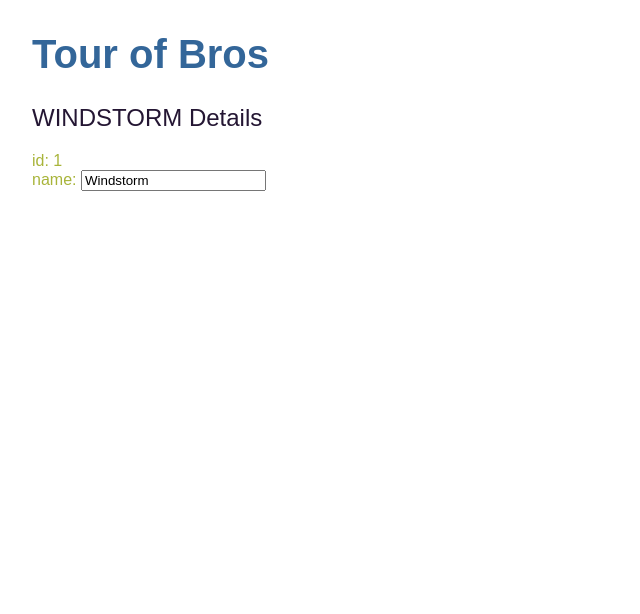
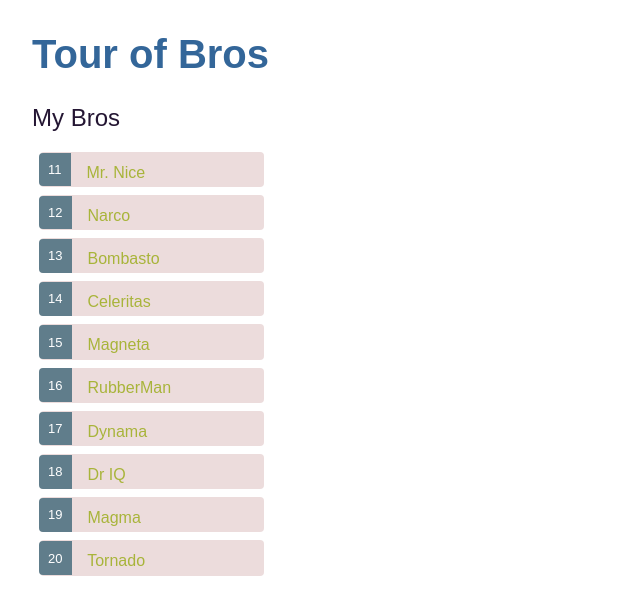
Before and after one commit to yayura/angular2tutor, an Angular app: page / in a window 1280 px wide. Shown: the top 614 px of the page, without its empty margins (0-640 px from the left). Built offline with nearby package versions, Linux system fonts and the light colour scheme.

Commit message:
list added *ngFor css class

```diff
--- a/src/app/bros/bros.component.css
+++ b/src/app/bros/bros.component.css
@@ -0,0 +1,47 @@
+.selected {
+    background-color: rgb(49, 142, 182) !important;
+    color: rgb(243, 203, 203);
+  }
+  .bros {
+    margin: 0 0 2em 0;
+    list-style-type: none;
+    padding: 0;
+    width: 15em;
+  }
+  .bros li {
+    cursor: pointer;
+    position: relative;
+    left: 0;
+    background-color: rgb(236, 220, 220);
+    margin: .5em;
+    padding: .3em 0;
+    height: 1.6em;
+    border-radius: 4px;
+  }
+  .bros li.selected:hover {
+    background-color: #BBD8DC !important;
+    color: white;
+  }
+  .bros li:hover {
+    color: #607D8B;
+    background-color: #DDD;
+    left: .1em;
+  }
+  .bros .text {
+    position: relative;
+    top: -3px;
+  }
+  .bros .badge {
+    display: inline-block;
+    font-size: small;
+    color: white;
+    padding: 0.8em 0.7em 0 0.7em;
+    background-color: #607D8B;
+    line-height: 1em;
+    position: relative;
+    left: -1px;
+    top: -4px;
+    height: 1.8em;
+    margin-right: .8em;
+    border-radius: 4px 0 0 4px;
+  }
--- a/src/app/bros/bros.component.html
+++ b/src/app/bros/bros.component.html
@@ -1,7 +1,20 @@
-<h2>{{ bro.name | uppercase }} Details</h2>
-<div><span>id: </span>{{bro.id}}</div>
-<div>
-  <label>name:
-    <input [(ngModel)]="bro.name" placeholder="name">
-  </label>
-</div>
+<h2>My Bros</h2>
+<div *ngIf="selectedBro">
+
+   <h2>{{ selectedBro.name | uppercase }} Details</h2>
+   <div><span>id: </span>{{selectedBro.id}}</div>
+   <div>
+     <label>name:
+       <input [(ngModel)]="selectedBro.name" placeholder="name">
+     </label>
+   </div>
+
+ </div>
+
+<ul class="bros">
+  <li *ngFor="let bro of bros"
+    [class.selected]="bro === selectedBro"
+    (click)="onSelect(bro)">
+    <span class="badge">{{bro.id}}</span> {{bro.name}}
+  </li>
+</ul>
--- a/src/app/bros/bros.component.ts
+++ b/src/app/bros/bros.component.ts
@@ -1,17 +1,25 @@
 import { Component, OnInit } from '@angular/core';
 import { Bro } from '../bro';
+import { BROS } from '../mock-bros';
 @Component({
   selector: 'app-bros',
   templateUrl: './bros.component.html',
   styleUrls: ['./bros.component.css']
 })
 export class BrosComponent implements OnInit {
-  bro: Bro = {
-    id:1,
-    name: "Windstorm"
-  };
+
+  bros = BROS;
+
+  selectedBro: Bro;
+
   constructor() { }
-    ngOnInit() {
+
+  ngOnInit() {
+  }
+
+
+  onSelect(bro: Bro): void {
+    this.selectedBro = bro;
   }
 
 }
--- /dev/null
+++ b/src/app/mock-bros.ts
@@ -0,0 +1,14 @@
+import { Bro } from './bro';
+
+export const BROS: Bro[] = [
+    { id: 11, name: 'Mr. Nice' },
+    { id: 12, name: 'Narco' },
+    { id: 13, name: 'Bombasto' },
+    { id: 14, name: 'Celeritas' },
+    { id: 15, name: 'Magneta' },
+    { id: 16, name: 'RubberMan' },
+    { id: 17, name: 'Dynama' },
+    { id: 18, name: 'Dr IQ' },
+    { id: 19, name: 'Magma' },
+    { id: 20, name: 'Tornado' }
+  ];
```
